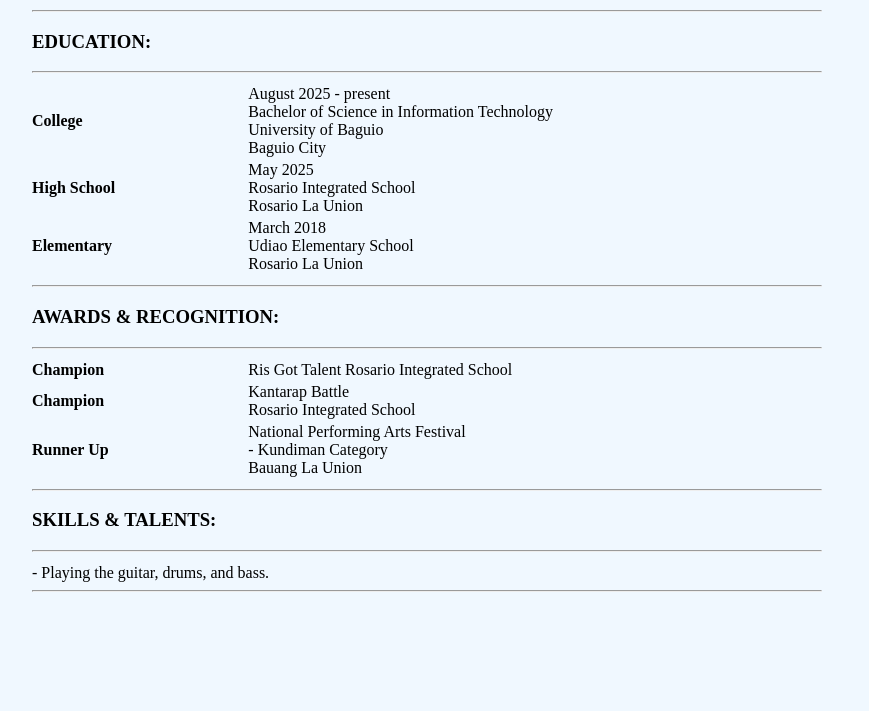
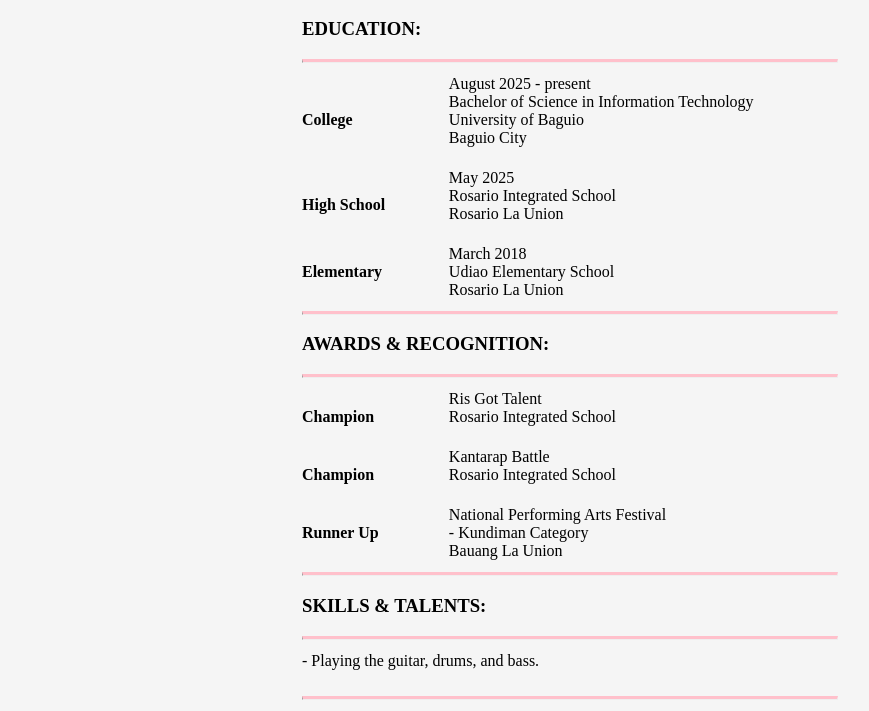
Before and after one commit to dyne-creates/midtermAct, a plain HTML site: page index.html in a window 1280 px wide. Shown: the part 355-1066 px from the top of the page, without its empty margins (71-940 px from the left). Drawn offline with Linux system fonts and the light colour scheme.

Commit message:
index.html

```diff
--- a/index.html
+++ b/index.html
@@ -3,30 +3,43 @@
 <head>
     <meta charset="UTF-8">
     <meta name="viewport" content="width=device-width, initial-scale=1.0">
-    <title>My Information</title>
+    <title>Dwayne Hinnong Information</title>
     <style>
         body{
             margin: auto;
-            background-color: aliceblue;
+            background-color: whitesmoke;
         }
         table{
-            padding: 50px;
-            margin: 50px;
+            padding-right:50px ;
+            padding-left: 50px ;
+            margin-left: 50px;
+            margin-right: 50px;
 
         }
         h1{
+            padding: 30px;
             color: blue;
             text-align: center;
+            font-variant: small-caps;
+
         }
         hr{
+            border-top: solid;
+            size: 5px;
+            color: pink;
+            width: 100%;
 
         }
     </style>
 </head>
 <body>
+    <!--
+    maglagay ng dates sa awards
+    tas i delete ang comment na ito
+      -->
     <h1>Dwayne Hinnong</h1>
-
-    <table width="70%">
+    <center>
+    <table width="50%">
         <tr>
             <td colspan="2">
                 <hr>
@@ -65,19 +78,25 @@
             <td>August 2025 - present <br>
                 Bachelor of Science in Information Technology <br>
                 University of Baguio <br>
-                Baguio City <br> </td>
+                Baguio City <br>
+                <br>
+            </td>
+
         </tr>
         <tr>
             <td><b>High School</b> </td>
             <td>May 2025 <br>
                 Rosario Integrated School <br>
-                Rosario La Union <br></td>
+                Rosario La Union <br>
+                <br>
+            </td>
         </tr>
         <tr>
             <td><b>Elementary</b> </td>
             <td>March 2018 <br>
                 Udiao Elementary School <br>
-                Rosario La Union <br> </td>
+                Rosario La Union <br>
+            </td>
         </tr>
         <tr>
             <td colspan="2">
@@ -89,14 +108,16 @@
 
         <tr>
             <td><b>Champion</b></td>
-            <td>Ris Got Talent
-                Rosario Integrated School
+            <td>Ris Got Talent <br>
+                Rosario Integrated School <br>
+                <br>
             </td>
         </tr>
         <tr>
             <td><b>Champion</b></td>
             <td>Kantarap Battle <br>
                 Rosario Integrated School <br>
+                <br>
             </td>
         </tr>
         <tr>
@@ -104,6 +125,7 @@
             <td>National Performing Arts Festival<br>
                 - Kundiman Category <br>
                 Bauang La Union
+                <br>
             </td
         </tr>
         <tr>
@@ -114,11 +136,15 @@
             </td
         </tr>
         <tr>
-            <td colspan="2">- Playing the guitar, drums, and bass.
+            <td colspan="2">
+                - Playing the guitar, drums, and bass. <br>
+                <br>
                 <hr>
             </td>
         </tr>
     </table
+    </center>
+
 
 </body>
 </html>
```
